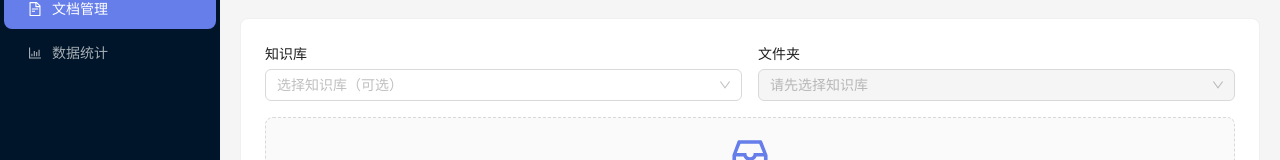
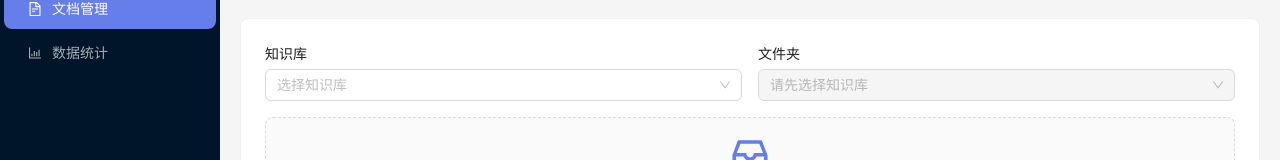
Before and after one commit to NineFiveLing/knowledge-base-rag, a React (Vite) app in the folder apps/web/: page /documents in a window 1280 px wide. Shown: the part 151-311 px from the top of the page. Built offline with nearby package versions, Linux system fonts and the light colour scheme; no server answers; sample sign-in values are in the browser's storage.

Commit message:
feat(web): 文档上传页知识库必选并传 kb_id

```diff
--- a/apps/web/src/pages/document/DocumentUploadPage.tsx
+++ b/apps/web/src/pages/document/DocumentUploadPage.tsx
@@ -51,6 +51,7 @@ export default function DocumentUploadPage() {
     const formData = new FormData();
     formData.append('file', file);
     if (user?.dept_id) formData.append('dept_id', user.dept_id);
+    if (selectedKbId) formData.append('kb_id', selectedKbId);
     if (selectedFolderId) formData.append('folder_id', selectedFolderId);
 
     try {
@@ -85,8 +86,7 @@ export default function DocumentUploadPage() {
             <div style={{ marginBottom: 4, fontWeight: 500 }}>知识库</div>
             <Select
               style={{ width: '100%' }}
-              placeholder="选择知识库（可选）"
-              allowClear
+              placeholder="选择知识库"
               options={kbs}
               value={selectedKbId}
               onChange={(val) => { setSelectedKbId(val); setSelectedFolderId(undefined); }}
```
